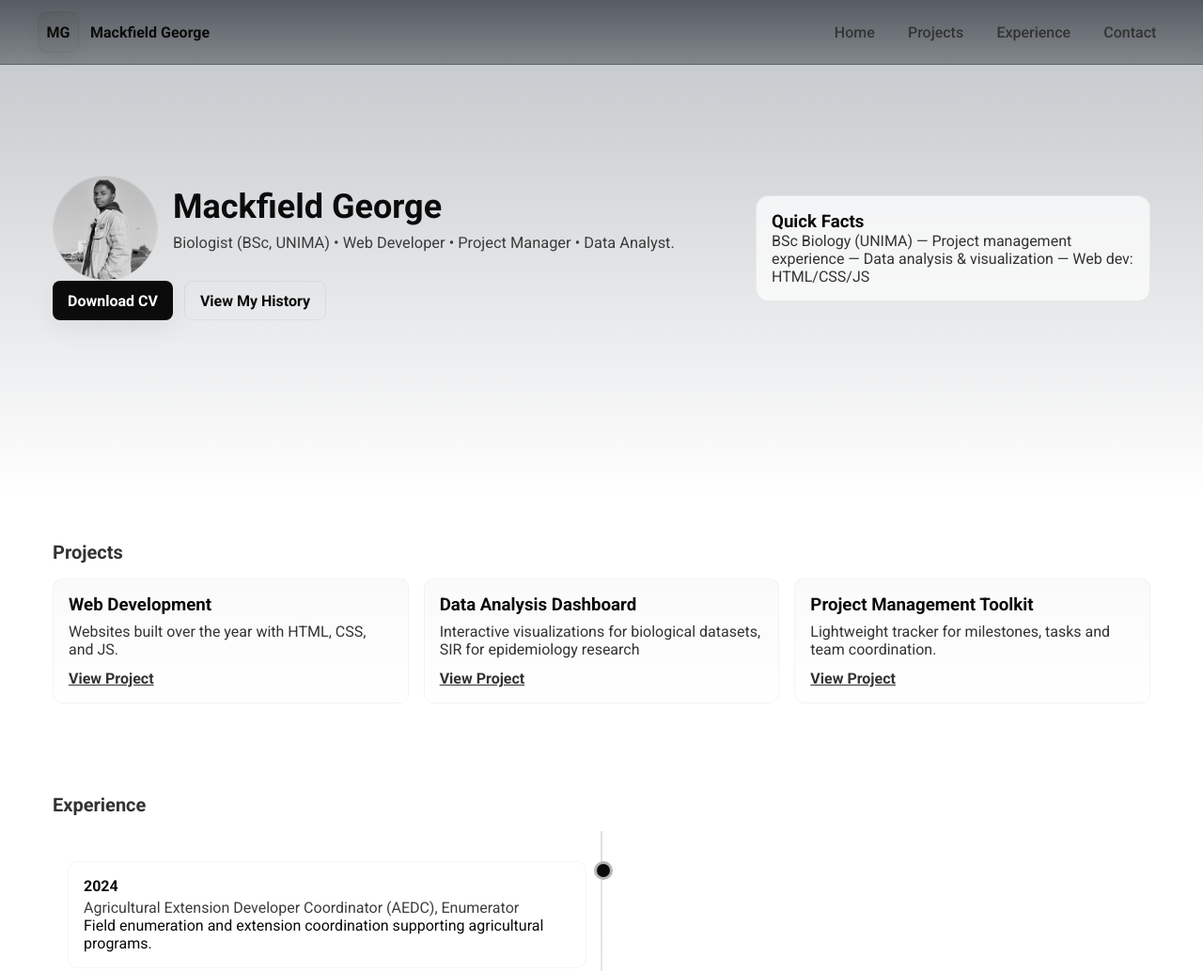
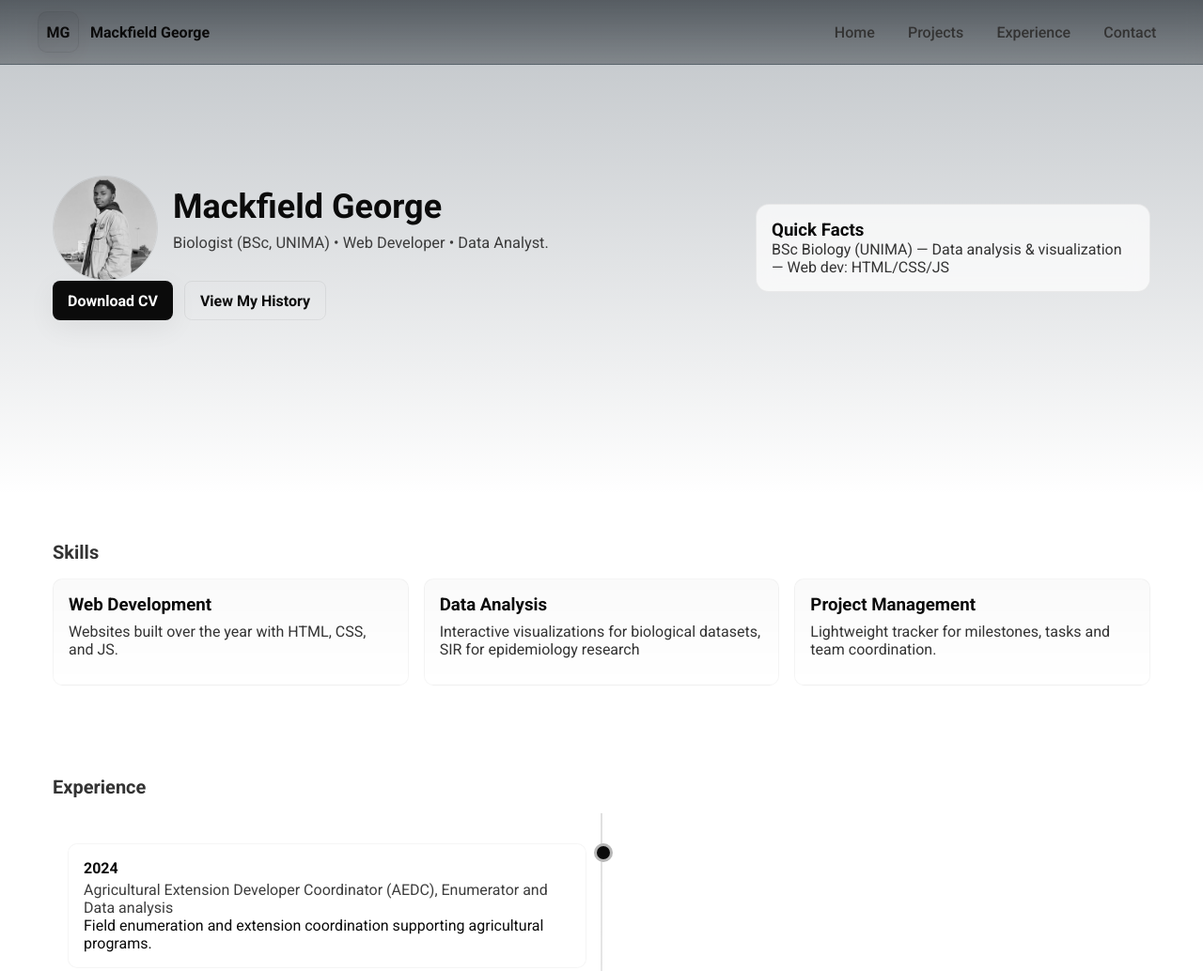
Before and after one commit to Mackfieldg/personal-web, a plain HTML site: page index.html in a window 1280 px wide. Shown: the top 1034 px of the page at 94% size. Drawn offline with Linux system fonts and the light colour scheme.

```diff
--- a/index.html
+++ b/index.html
@@ -28,48 +28,44 @@
         <div class="container hero-grid">
             <div class="hero-intro">
                 <div style="display:flex;align-items:center;gap:1rem;flex-wrap:wrap">
-                                    <div class="avatar avatar-hero" id="avatar-root" tabindex="0" title="Upload profile photo">
-                                        <img id="avatar-img" src="Profile.png" alt="Profile photo" onerror="this.style.display='none'">
-                                        <input id="avatar-input" type="file" accept="image/*" aria-label="Upload profile photo">
+                    <div class="avatar avatar-hero">
+                        <img id="avatar-img" src="profile.png" alt="Mackfield George Profile Photo" onerror="this.style.display='none'">
                     </div>
                     <div>
                         <h1>Mackfield George</h1>
-                                        <p class="lead">Biologist (BSc, UNIMA) • Web Developer • Project Manager • Data Analyst.</p>
+                        <p class="lead">Biologist (BSc, UNIMA) • Web Developer • Data Analyst.</p>
                     </div>
                 </div>
                 <div class="cta-row">
-                                        <!-- Primary call-to-action: Download CV -->
-                                        <a id="download-cv" class="btn btn-primary" href="resume.html">Download CV</a>
-                                        <!-- Secondary: view projects -->
+                    <a id="download-cv" class="btn btn-primary" href="resume.pdf" target="_blank" rel="noopener noreferrer">Download CV</a>
                     <a id="open-history" href="#" class="btn btn-ghost">View My History</a>
                 </div>
-
             </div>
             <div class="panel">
                 <h3 style="color:var(--text)">Quick Facts</h3>
-                <p style="color:var(--muted)">BSc Biology (UNIMA) — Project management experience — Data analysis & visualization — Web dev: HTML/CSS/JS</p>
+                <p style="color:var(--muted)">BSc Biology (UNIMA) — Data analysis & visualization — Web dev: HTML/CSS/JS</p>
             </div>
         </div>
     </section>
 
     <section id="projects">
         <div class="container">
-            <h2 class="h2">Projects</h2>
+            <h2 class="h2">Skills</h2>
             <div class="projects-grid">
                 <div class="project-card">
                     <h3>Web Development</h3>
                     <p>Websites built over the year with HTML, CSS, and JS.</p>
-                    <a href="#">View Project</a>
+
                 </div>
                 <div class="project-card">
-                    <h3>Data Analysis Dashboard</h3>
+                    <h3>Data Analysis</h3>
                     <p>Interactive visualizations for biological datasets, SIR for epidemiology research</p>
-                    <a href="#">View Project</a>
+
                 </div>
                 <div class="project-card">
-                    <h3>Project Management Toolkit</h3>
+                    <h3>Project Management</h3>
                     <p>Lightweight tracker for milestones, tasks and team coordination.</p>
-                    <a href="#">View Project</a>
+
                 </div>
             </div>
         </div>
@@ -83,7 +79,7 @@
                     <div class="timeline-dot"></div>
                     <div class="timeline-content">
                         <h4>2024</h4>
-                        <p class="lead">Agricultural Extension Developer Coordinator (AEDC), Enumerator</p>
+                        <p class="lead">Agricultural Extension Developer Coordinator (AEDC), Enumerator and Data analysis</p>
                         <p>Field enumeration and extension coordination supporting agricultural programs.</p>
                     </div>
                 </div>
@@ -113,22 +109,18 @@
             <p class="lead">Let's connect — I'm open to collaborations and opportunities.</p>
             <div class="social-icons">
                 <a href="#" title="LinkedIn" aria-label="LinkedIn">
-                    <!-- LinkedIn SVG -->
                     <svg width="20" height="20" viewBox="0 0 24 24" fill="none" xmlns="http://www.w3.org/2000/svg"><rect x="2" y="2" width="20" height="20" rx="3" stroke="currentColor" stroke-width="1.5"/><path d="M7 10v7M7 7a1.5 1.5 0 110-3 1.5 1.5 0 010 3zM17 17v-4c0-1.6-.9-2.5-2-2.5-1.1 0-1.6.8-1.9 1.3" stroke="currentColor" stroke-width="1.4" stroke-linecap="round" stroke-linejoin="round"/></svg>
                 </a>
                 <a href="#" title="GitHub" aria-label="GitHub">
-                    <!-- GitHub SVG -->
                     <svg width="20" height="20" viewBox="0 0 24 24" fill="none" xmlns="http://www.w3.org/2000/svg"><path d="M12 2a10 10 0 00-3.16 19.49c.5.09.68-.22.68-.48 0-.24-.01-.87-.01-1.7-2.77.6-3.36-1.2-3.36-1.2-.45-1.13-1.1-1.43-1.1-1.43-.9-.62.07-.6.07-.6 1 .07 1.53 1.03 1.53 1.03.88 1.52 2.31 1.08 2.87.83.09-.65.34-1.08.62-1.33-2.22-.25-4.56-1.11-4.56-4.93 0-1.09.39-1.98 1.03-2.67-.1-.26-.45-1.28.1-2.66 0 0 .84-.27 2.75 1.02A9.55 9.55 0 0112 6.8c.85.004 1.7.115 2.5.34 1.9-1.29 2.74-1.02 2.74-1.02.56 1.38.21 2.4.1 2.66.64.69 1.03 1.58 1.03 2.67 0 3.83-2.34 4.67-4.57 4.92.35.3.66.88.66 1.78 0 1.29-.01 2.33-.01 2.65 0 .26.18.58.69.48A10 10 0 0012 2z" stroke="currentColor" stroke-width="0.2"/></svg>
                 </a>
                 <a href="#" title="X (Twitter)" aria-label="X">
-                    <!-- X SVG -->
                     <svg width="20" height="20" viewBox="0 0 24 24" fill="none" xmlns="http://www.w3.org/2000/svg"><path d="M4 4l16 16M20 4L4 20" stroke="currentColor" stroke-width="1.6" stroke-linecap="round" stroke-linejoin="round"/></svg>
                 </a>
             </div>
         </div>
     </section>
 
-        <!-- History Modal -->
     <div id="history-modal" class="modal-overlay" role="dialog" aria-modal="true" aria-labelledby="history-title">
         <div class="modal" role="document">
             <div class="modal-header">
@@ -147,11 +139,9 @@
 
                 <h3>Future Aspirations</h3>
                 <p>My ultimate goal is to synthesize these diverse interests by pursuing an MSc in Bioinformatics. I believe the future of medicine and biological discovery lies at the intersection of computational power and laboratory expertise. By combining my passion for programming with my foundation in lab sciences, I aim to contribute to the field of genomics and personalized medicine.</p>
-
             </div>
         </div>
-
-
+    </div>
 
     <script src="script.js"></script>
 </body>
```
Lines whose indentation alone changed are shown as unchanged.
